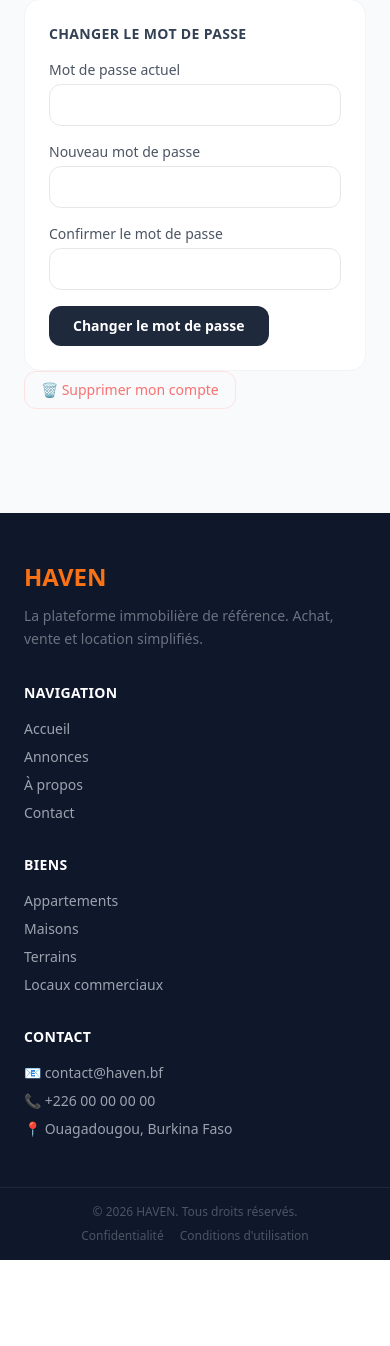
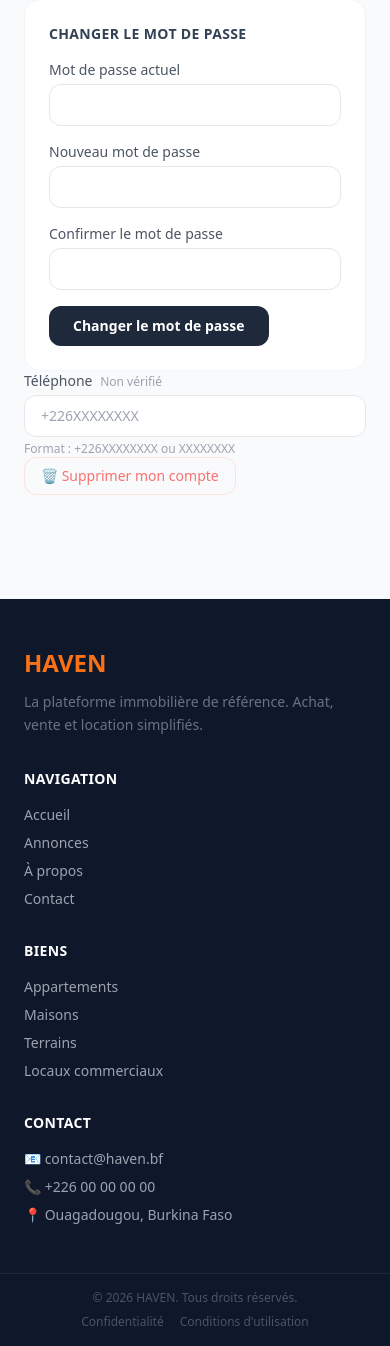
Before and after one commit to gowmarcisrael-cyber/Config, a Django app: page /accounts/profile/ in a window 390 px wide. Shown: the part 792-2138 px from the top of the page. Before the commit the page ends 2052 px from the top, so only its background shows below. Run offline with Django 5.2, Linux system fonts and the light colour scheme; the visitor is signed in with stand-in values (Sample User, id 1); data that the repository does not hold is empty; parts of the project's set-up code (start-up, migrations or seed data) failed here and were passed over; some libraries are stand-ins or nearby versions.

Commit message:
"feat:ajout de numero de telephone"

```diff
--- a/config/apps/accounts/models.py
+++ b/config/apps/accounts/models.py
@@ -7,6 +7,8 @@ class User(AbstractUser):
     email = models.EmailField(unique=True)
     avatar = models.ImageField(upload_to='profile/',blank=True,null=True)
     email_verified = models.BooleanField(default=False)
+    phone = models.CharField(max_length=20, blank=True, null=True, unique=True)
+    phone_verified = models.BooleanField(default=False)
     def __str__(self):
         return self.username
 
--- a/config/apps/accounts/views.py
+++ b/config/apps/accounts/views.py
@@ -15,6 +15,7 @@ from django.core.mail import send_mail,EmailMultiAlternatives
 from django.template.loader import render_to_string
 from django.views.decorators.http import require_POST
 from django.conf import settings
+import re
 import uuid
 # Create your views here.
 User = get_user_model()
@@ -185,6 +186,25 @@ def profile(request):
                     messages.success(request, 'Mot de passe mis à jour.')
                 else:
                     messages.error(request, 'Mot de passe actuel incorrect.')
+            import re
+
+        elif action == 'profile':
+            # ... code existant ...
+
+            phone = request.POST.get('phone', '').replace(' ', '').replace('-', '')
+            if phone:
+                pattern = r'^(\+226)?[0-9]{8}$'
+                if not re.match(pattern, phone):
+                    messages.error(request, 'Numéro invalide. Format : +226XXXXXXXX ou XXXXXXXX')
+                    return redirect('profile')
+                # Vérifier unicité
+                if get_user_model().objects.filter(phone=phone).exclude(pk=request.user.pk).exists():
+                    messages.error(request, 'Ce numéro est déjà utilisé.')
+                    return redirect('profile')
+                request.user.phone = phone
+
+            request.user.save()
+            messages.success(request, 'Profil mis à jour.')
 
         return redirect('profile')
 
--- a/config/templates/accounts/profile/profile.html
+++ b/config/templates/accounts/profile/profile.html
@@ -115,6 +115,20 @@
             </button>
         </form>
     </div>
+    <div>
+        <label class="block text-sm font-medium text-gray-600 mb-1">
+            Téléphone
+            {% if request.user.phone_verified %}
+            <span class="text-xs text-green-500 font-semibold ml-1">✅ Vérifié</span>
+            {% else %}
+            <span class="text-xs text-gray-400 ml-1">Non vérifié</span>
+            {% endif %}
+        </label>
+        <input type="text" name="phone" value="{{ request.user.phone|default:'' }}"
+            placeholder="+226XXXXXXXX"
+            class="w-full border border-gray-200 rounded-xl px-4 py-2.5 text-sm focus:outline-none focus:ring-2 focus:ring-orange-400">
+        <p class="text-xs text-gray-400 mt-1">Format : +226XXXXXXXX ou XXXXXXXX</p>
+    </div>
 {% include 'accounts/partials/delete_btn.html' %}
 </div>
 {% endblock %}
```
Also changed, not shown: config/apps/accounts/migrations/0006_user_phone_user_phone_verified.py (added).
